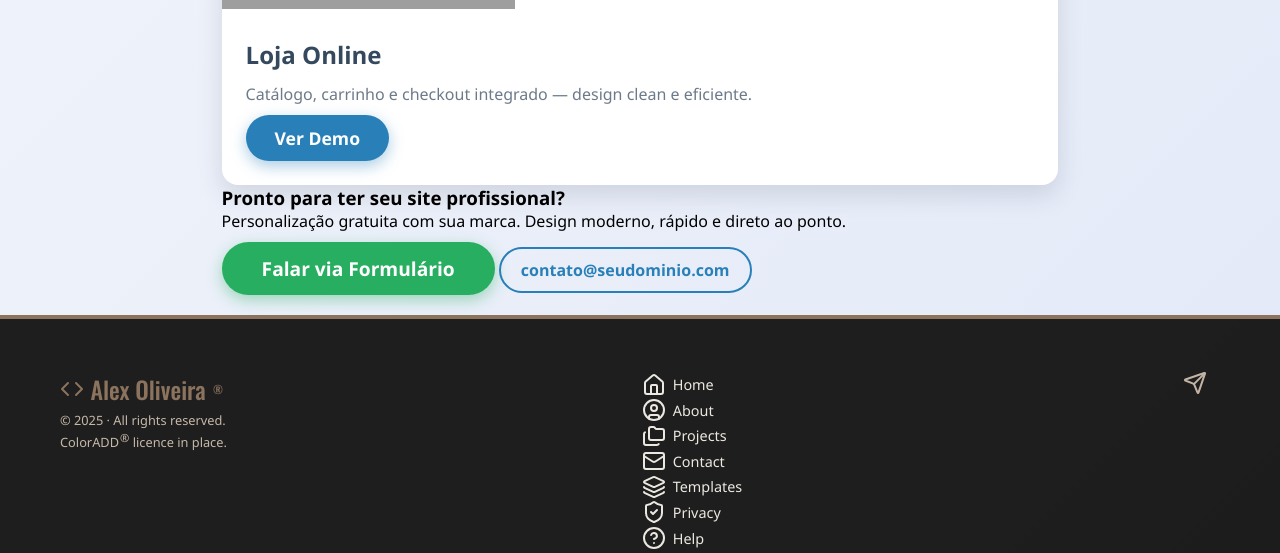
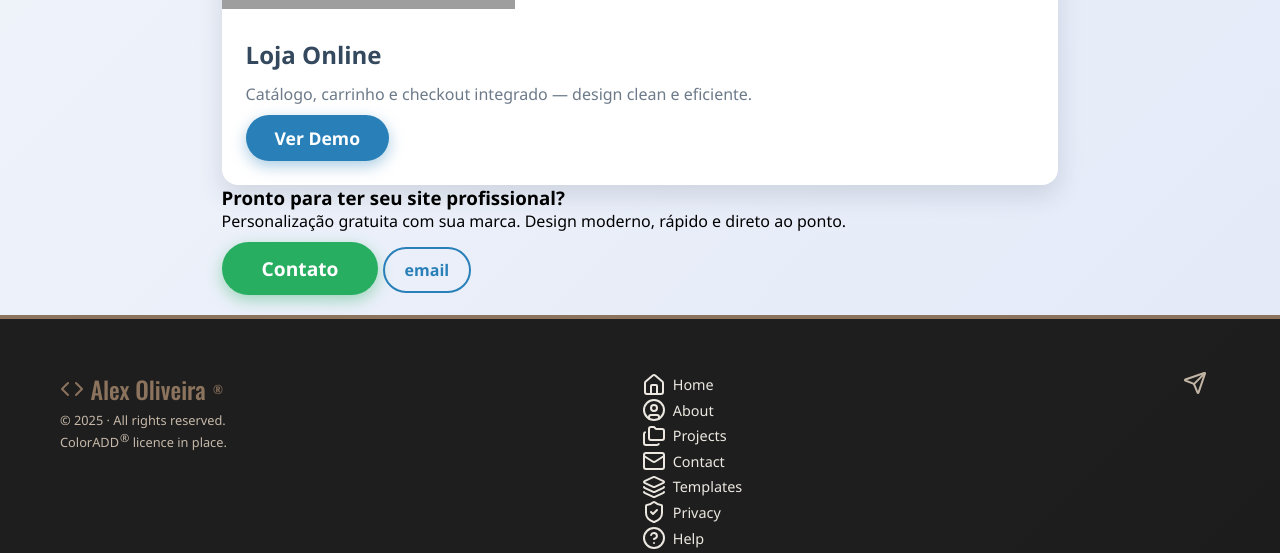
Before and after one commit to AlexRodrigues-web/my-portfolio, a PHP site: page /templates.php in a window 1280 px wide. Shown: the part 1207-1760 px from the top of the page. Run offline with PHP 8.4, Linux system fonts and the light colour scheme; grey boxes are pictures that could not be loaded.

Commit message:
Atualiza index.php e templates.php com novo estilo e correções

```diff
--- a/index.php
+++ b/index.php
@@ -251,7 +251,7 @@ main, section {
   <!-- Exemplo de conteúdo centro, pode adaptar -->
   <div class="centro-imagem">
     <div class="imagem-dividida">
-      <img src="caminho/para/sua-imagem.jpg" alt="Descrição da imagem">
+      <img src="/meu-portfolio/assets/img/alex-perfil.png" alt="Descrição da imagem">
     </div>
     <div class="conteudo-centro">
       <p class="frase"><strong>Uma frase ou citação no estilo index.</strong></p>
--- a/templates.php
+++ b/templates.php
@@ -165,10 +165,10 @@ try {
     </p>
     <div class="d-flex justify-content-center flex-wrap gap-3">
       <a href="contato.php" class="btn btn-success px-4 py-2" aria-label="Ir para página de contato">
-        <i class="fa fa-envelope me-2"></i> Falar via Formulário
+        <i class="fa fa-envelope me-2"></i> Contato
       </a>
       <a href="mailto:contato@seudominio.com" class="btn btn-outline-primary px-4 py-2" aria-label="Enviar e-mail">
-        <i class="fa fa-paper-plane me-2"></i> contato@seudominio.com
+        <i class="fa fa-paper-plane me-2"></i> email
       </a>
     </div>
   </section>
```
